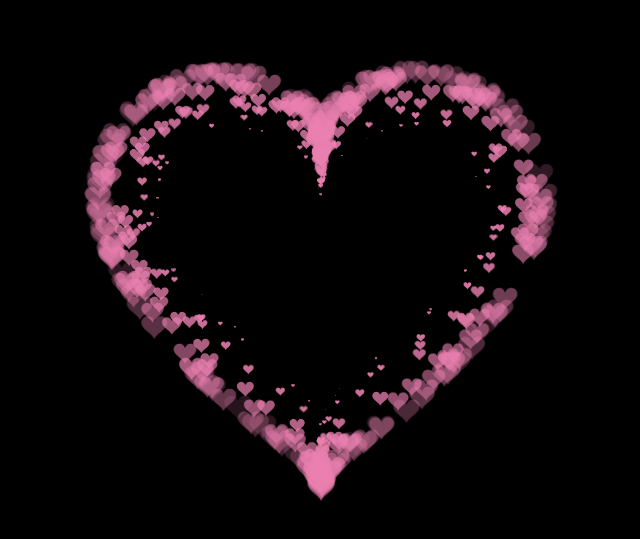
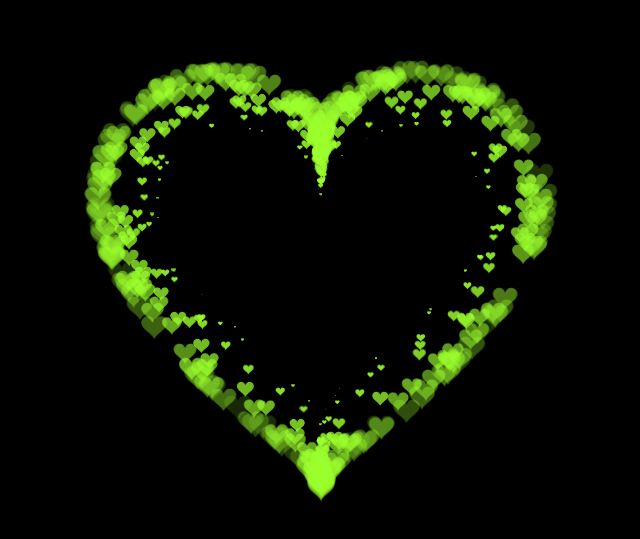
Before and after one commit to lambautroi/heart, a plain HTML site: page index.html in a window 1280 px wide. Shown: the part 123-662 px from the top of the page, without its empty margins (319-959 px from the left). Drawn offline with Linux system fonts and the light colour scheme.

Commit message:
1 file modified

```diff
--- a/index.html
+++ b/index.html
@@ -212,7 +212,7 @@ var ParticlePool = (function() {
     }
     context.closePath();
     // create the fill
-    context.fillStyle = '#ea80b0';
+    context.fillStyle = '#9CFF2E';
     context.fill();
     // create the image
     var image = new Image();
```
